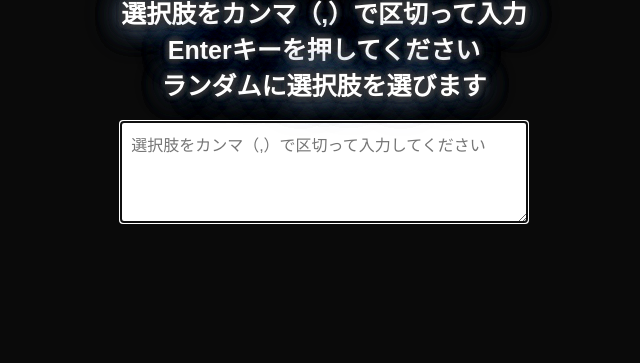
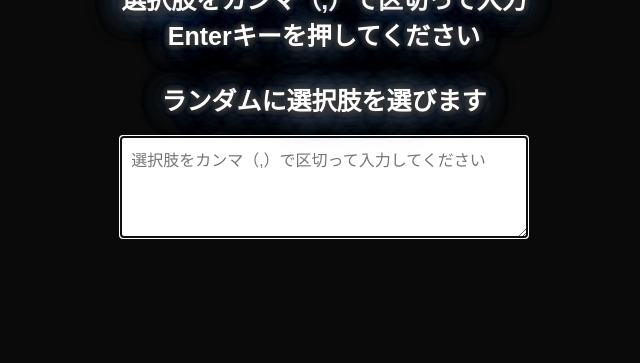
Before and after one commit to yoko-at-home/qin-who-next, a plain HTML site: page index.html in a window 1280 px wide. Shown: the part 437-800 px from the top of the page, without its empty margins (316-956 px from the left). Drawn offline with Linux system fonts and the light colour scheme; a web font is replaced by a local one.

Commit message:
<br/>tag entered to check behavior of codesandbox.

```diff
--- a/index.html
+++ b/index.html
@@ -23,7 +23,7 @@
   <img src="https://it-kingdom.com/_next/image?url=%2Fimg%2Flogo.png&w=220&q=75" alt="">
 <div class="container">
   <h3>選択肢をカンマ（,）で区切って入力<br/>
-    Enterキーを押してください<br/>
+    Enterキーを押してください<br/><br/>
     ランダムに選択肢を選びます
   </h3>
   <textarea name="" id="textarea" placeholder = "選択肢をカンマ（,）で区切って入力してください"></textarea>
```
